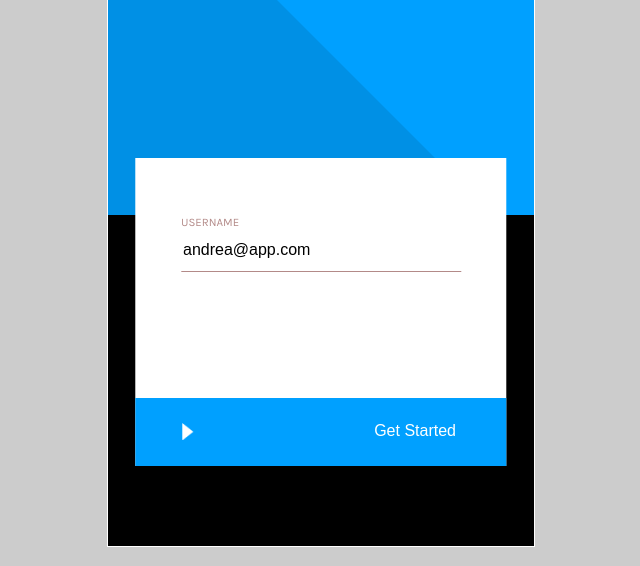
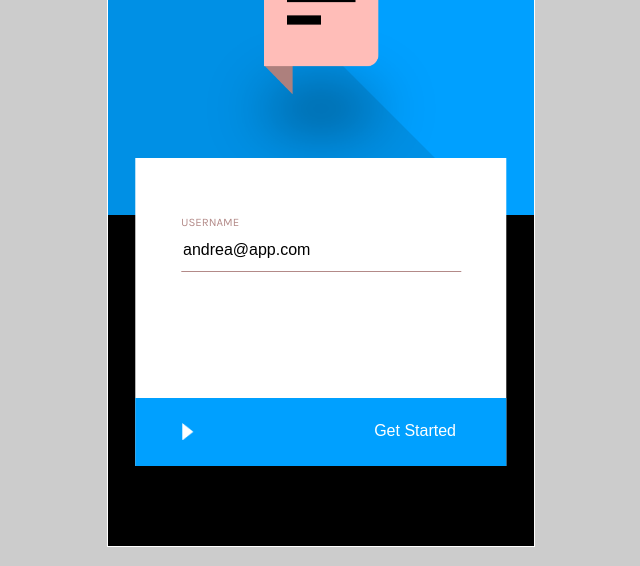
Before and after one commit to ryavit/ryavit.github.io, a plain HTML site: page index.html in a window 1280 px wide. Shown: the part 234-800 px from the top of the page, without its empty margins (319-959 px from the left). Drawn offline with Linux system fonts and the light colour scheme; files whose address does not match are found by name.

Commit message:
Update main.css

```diff
--- a/main.css
+++ b/main.css
@@ -79,7 +79,7 @@
     .chat__icon {
         width: 100%;
         height: 100%;
-        background: url("img/icon.png");
+        background: url("icon.png");
         background-size: 100%;
     }
 
```
